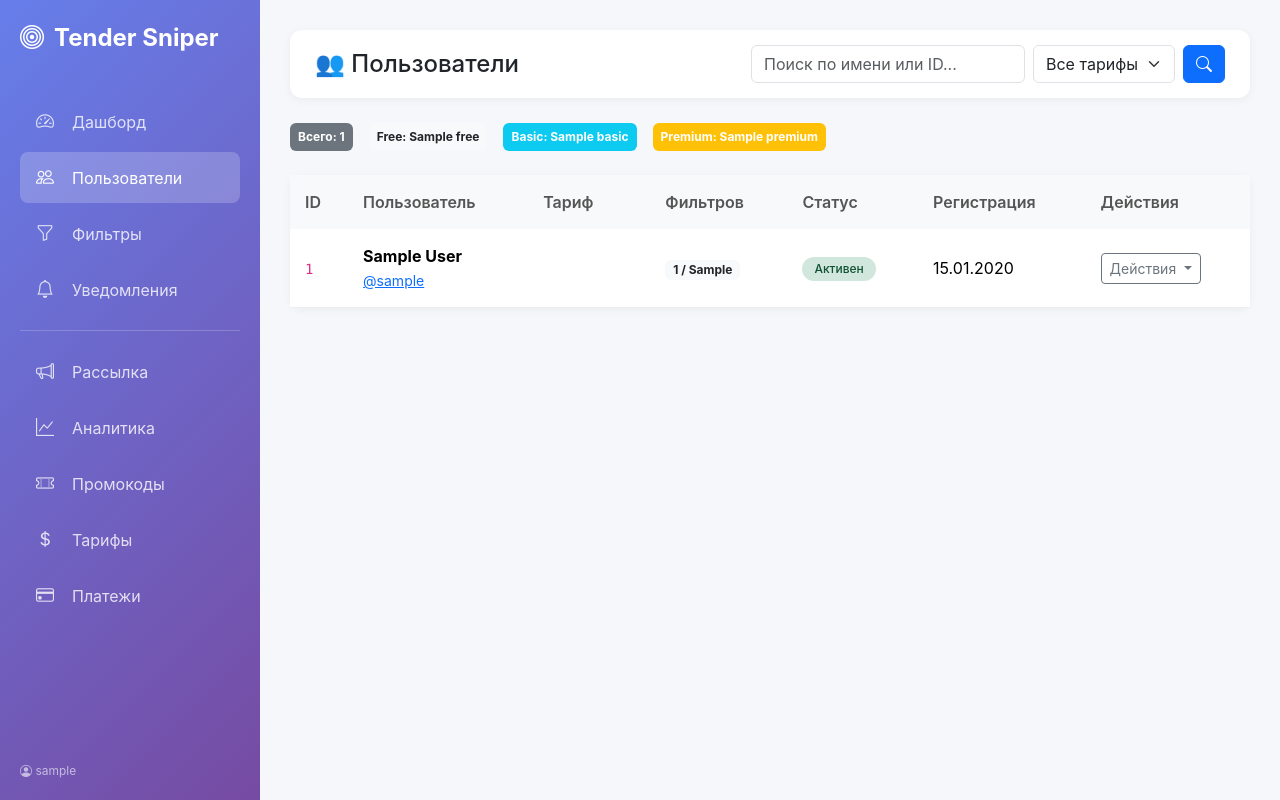
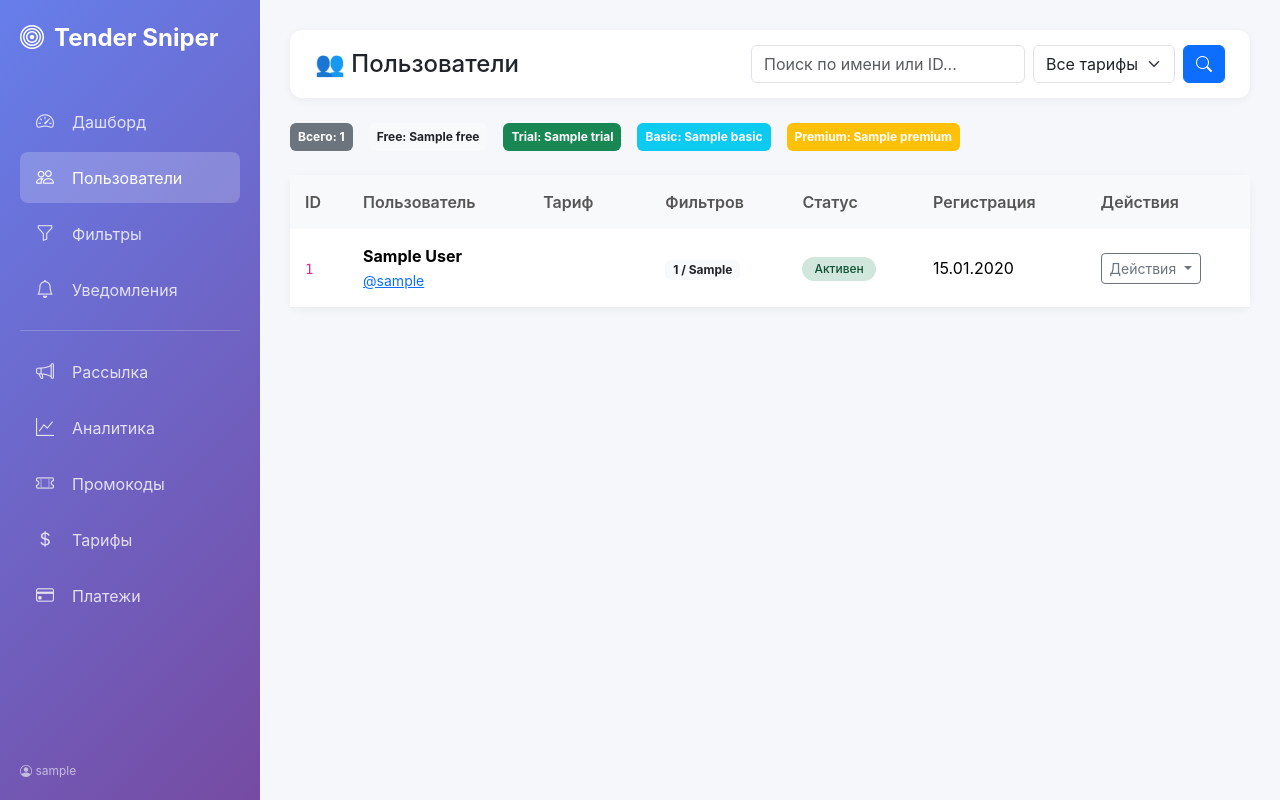
Before and after one commit to nikoly240702/tender-ai-bot, a FastAPI app: template tender_sniper/admin/templates/users.html in a window 1280 px wide. Run offline with FastAPI, Linux system fonts and the light colour scheme; the template is opened without the code that fills it: most values are stand-ins (such as "Sample title", 1, 10 or a date in 2020).

Commit message:
Fix admin panel: add trial tier, set expiration on tier change
- Admin panel set_user_tier now sets trial_expires_at (same fix as bot)
- Added trial tier to users filter dropdown and action menu
- Added badge styling for trial tier
- Added fastapi/uvicorn to requirements.txt for admin panel

Co-Authored-By: Claude Opus 4.5 <noreply@anthropic.com>

```diff
--- a/requirements.txt
+++ b/requirements.txt
@@ -61,6 +61,10 @@ alembic>=1.13.0
 aiohttp>=3.9.0  # Health check endpoint
 sentry-sdk>=1.39.0  # Error monitoring (уже используется в коде)
 
+# Admin Panel
+fastapi>=0.109.0  # Web framework для админ-панели
+uvicorn>=0.27.0  # ASGI server для FastAPI
+
 # Payments
 yookassa>=3.0.0  # YooKassa payment integration
 
--- a/tender_sniper/admin/app.py
+++ b/tender_sniper/admin/app.py
@@ -308,30 +308,53 @@ async def set_user_tier(
     username: str = Depends(verify_credentials)
 ):
     """Изменить тариф пользователя."""
-    valid_tiers = ['free', 'basic', 'premium']
+    valid_tiers = ['free', 'trial', 'basic', 'premium']
     if tier not in valid_tiers:
         raise HTTPException(status_code=400, detail="Неверный тариф")
 
     try:
         limits_map = {
-            'free': {'filters': 5, 'notifications': 15},
-            'basic': {'filters': 15, 'notifications': 50},
-            'premium': {'filters': 9999, 'notifications': 9999}
+            'free': {'filters': 3, 'notifications': 20, 'days': 0},
+            'trial': {'filters': 3, 'notifications': 20, 'days': 14},
+            'basic': {'filters': 5, 'notifications': 100, 'days': 30},
+            'premium': {'filters': 20, 'notifications': 9999, 'days': 30}
         }
 
         async with DatabaseSession() as session:
+            # Получаем текущего пользователя
+            user = await session.get(SniperUser, user_id)
+            if not user:
+                raise HTTPException(status_code=404, detail="Пользователь не найден")
+
+            new_limits = limits_map[tier]
+            now = datetime.now()
+
+            # Вычисляем дату окончания подписки
+            if tier in ['trial', 'basic', 'premium']:
+                if user.trial_expires_at and user.trial_expires_at > now:
+                    # Если есть активная подписка - добавляем дни к ней
+                    new_expires = user.trial_expires_at + timedelta(days=new_limits['days'])
+                else:
+                    # Нет активной подписки - от сегодня
+                    new_expires = now + timedelta(days=new_limits['days'])
+            else:
+                new_expires = None
+
             await session.execute(
                 update(SniperUser)
                 .where(SniperUser.id == user_id)
                 .values(
                     subscription_tier=tier,
-                    filters_limit=limits_map[tier]['filters'],
-                    notifications_limit=limits_map[tier]['notifications']
+                    filters_limit=new_limits['filters'],
+                    notifications_limit=new_limits['notifications'],
+                    trial_expires_at=new_expires
                 )
             )
 
         return RedirectResponse(url="/users", status_code=303)
 
+    except HTTPException:
+        raise
     except Exception as e:
         logger.error(f"Set tier error: {e}", exc_info=True)
         raise HTTPException(status_code=500, detail=str(e))
--- a/tender_sniper/admin/templates/base.html
+++ b/tender_sniper/admin/templates/base.html
@@ -156,6 +156,7 @@
         }
 
         .badge-free { background: #e9ecef; color: #495057; }
+        .badge-trial { background: #d1e7dd; color: #0f5132; }
         .badge-basic { background: #cfe2ff; color: #084298; }
         .badge-premium { background: #fff3cd; color: #664d03; }
 
--- a/tender_sniper/admin/templates/users.html
+++ b/tender_sniper/admin/templates/users.html
@@ -12,6 +12,7 @@
         <select class="form-select" name="tier" style="width: auto;">
             <option value="">Все тарифы</option>
             <option value="free" {% if tier_filter == 'free' %}selected{% endif %}>Free</option>
+            <option value="trial" {% if tier_filter == 'trial' %}selected{% endif %}>Trial</option>
             <option value="basic" {% if tier_filter == 'basic' %}selected{% endif %}>Basic</option>
             <option value="premium" {% if tier_filter == 'premium' %}selected{% endif %}>Premium</option>
         </select>
@@ -31,6 +32,11 @@
     <div class="col-auto">
         <span class="badge bg-light text-dark p-2">
             Free: {{ tier_counts.get('free', 0) }}
+        </span>
+    </div>
+    <div class="col-auto">
+        <span class="badge bg-success p-2">
+            Trial: {{ tier_counts.get('trial', 0) }}
         </span>
     </div>
     <div class="col-auto">
@@ -120,14 +126,20 @@
                                 </li>
                                 <li>
                                     <a class="dropdown-item" href="#"
+                                       onclick="changeTier({{ item.user.id }}, 'trial')">
+                                        Сделать Trial (14 дней)
+                                    </a>
+                                </li>
+                                <li>
+                                    <a class="dropdown-item" href="#"
                                        onclick="changeTier({{ item.user.id }}, 'basic')">
-                                        Сделать Basic
+                                        Сделать Basic (30 дней)
                                     </a>
                                 </li>
                                 <li>
                                     <a class="dropdown-item" href="#"
                                        onclick="changeTier({{ item.user.id }}, 'premium')">
-                                        Сделать Premium
+                                        Сделать Premium (30 дней)
                                     </a>
                                 </li>
                                 <li><hr class="dropdown-divider"></li>
```
